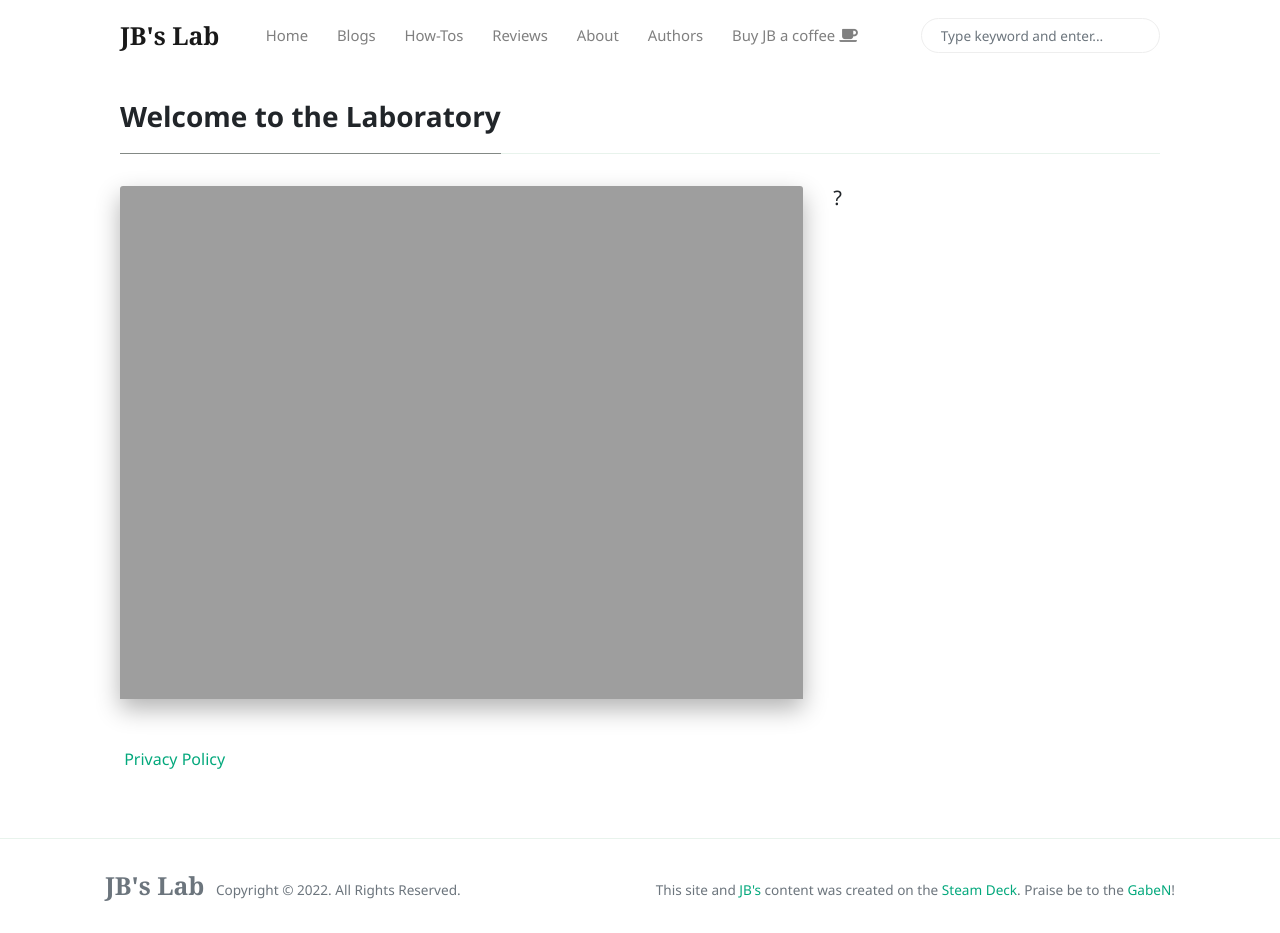
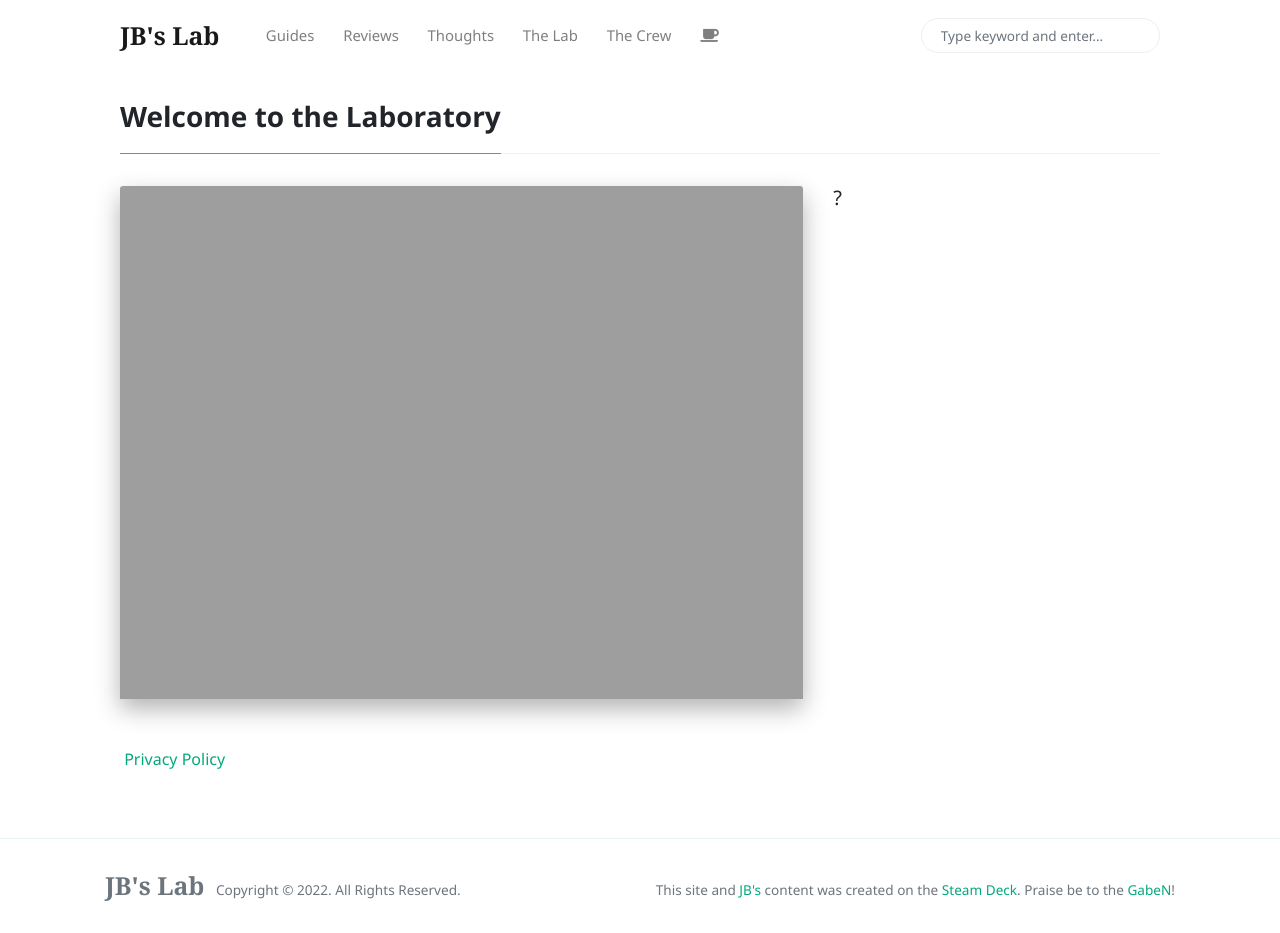
Before and after one commit to JohnnyBlocks/JBs-Lab-Production, a Jekyll site: the page built from _pages/about-the-lab.md, in a window 1280 px wide and 933 px high. Built offline with Jekyll 4.4.1, drawn with Linux system fonts in a browser that asks for light colours; nearby versions of some CDN libraries.

Commit message:
navigation

```diff
--- a/_includes/menu-header.html
+++ b/_includes/menu-header.html
@@ -1,22 +1,24 @@
-<!--  Replace menu links here -->
+<!--
 <li class="nav-item">
     <a class="nav-link" href="{{site.baseurl}}/">Home</a>
 </li>
+-->
+
 <li class="nav-item">
-    <a class="nav-link" title="Blog Articles from Lab Authors"  href="https://johnnyblocks.com/categories.html#review">Blogs</a>
-</li>
-<li class="nav-item">
-    <a class="nav-link" title="Guides & 'How-To' Articles" href="https://johnnyblocks.com/categories.html#how-to">How-Tos</a>
+    <a class="nav-link" title="Guides & 'How-To' Articles" href="https://johnnyblocks.com/categories.html#how-to">Guides</a>
 </li>
 <li class="nav-item">
     <a class="nav-link" title="Reviews of Games and Things"  href="https://johnnyblocks.com/categories.html#review">Reviews</a>
 </li>
 <li class="nav-item">
-    <a class="nav-link" title="About JB's Lab" href="{{site.baseurl}}/about-the-lab.html">About</a>
+    <a class="nav-link" title="Blog Articles from Lab Authors"  href="https://johnnyblocks.com/categories.html#commentary">Thoughts</a>
 </li>
 <li class="nav-item">
-    <a class="nav-link" title="List of Authors at the Lab" href="{{site.baseurl}}/authors-corner.html">Authors</a>
+    <a class="nav-link" title="About JB's Lab" href="{{site.baseurl}}/about-the-lab.html">The&nbsp;Lab</a>
 </li>
 <li class="nav-item">
-    <a target="_blank" title="Send me $$$" class="nav-link" href="{{site.baseurl}}/buy-me-a-coffee.html">Buy JB a coffee <i class="fa fa-coffee"></i></a>
+    <a class="nav-link" title="List of Authors at the Lab" href="{{site.baseurl}}/lab-crew.html">The&nbsp;Crew</a>
 </li>
+<li class="nav-item">
+    <a target="_blank" title="Buy JB a Coffee" class="nav-link" href="{{site.baseurl}}/buy-me-a-coffee.html"><i class="fa fa-coffee"></i></a>
+</li>
```
